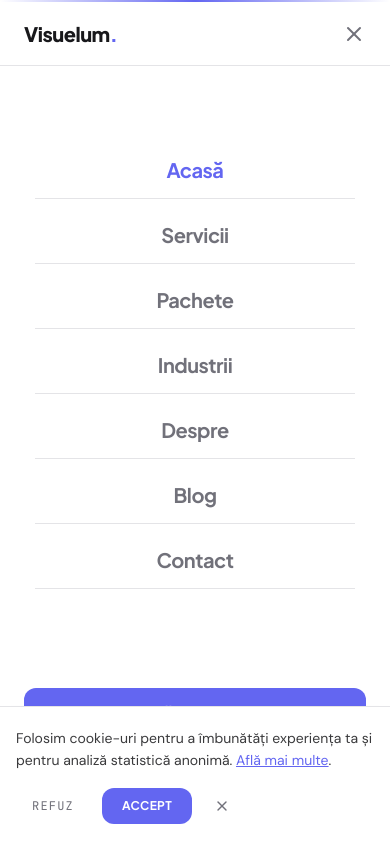
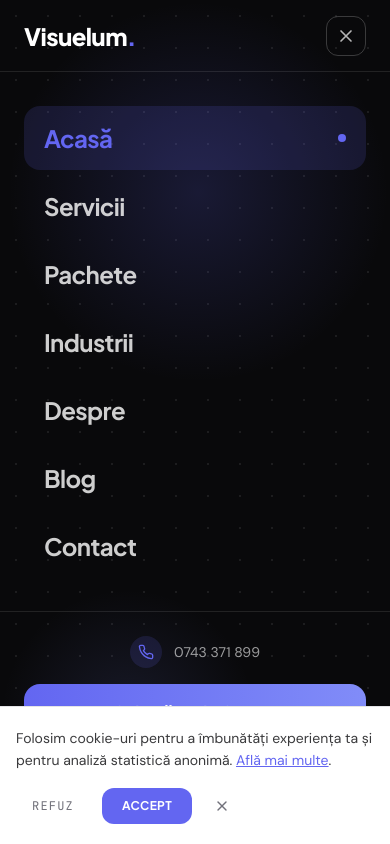
Before and after one commit to catalinalx8-dev/visuelum_nextjs, a Next.js app: page / in a window 390 px wide. Both pictures are taken after a click on the button 358 px from the left and 32 px from the top of the page. Shown: the top 844 px of the page. Built offline with nearby package versions, Linux system fonts and the light colour scheme.

Commit message:
feat: redesign Header component — premium glassmorphism + animated mobile menu
Agent-Logs-Url: https://github.com/catalinalx8-dev/visuelum_nextjs/sessions/e5f6979a-c3f8-45e9-87c2-37bc45cd1dd8

Co-authored-by: catalinalx8-dev <272113926+catalinalx8-dev@users.noreply.github.com>

```diff
--- a/components/layout/Header.tsx
+++ b/components/layout/Header.tsx
@@ -3,7 +3,8 @@
 import { useState, useEffect } from 'react'
 import Link from 'next/link'
 import { usePathname } from 'next/navigation'
-import { Menu, X, Phone, Instagram, Facebook } from 'lucide-react'
+import { Phone, Instagram, Facebook } from 'lucide-react'
+import { motion, AnimatePresence } from 'framer-motion'
 import { cn } from '@/lib/utils'
 import { siteConfig } from '@/lib/config'
 
@@ -36,6 +37,40 @@ const socialLinks = [
   { href: siteConfig.social.tiktok, label: 'TikTok', icon: TikTokIcon },
 ]
 
+function HamburgerButton({
+  isOpen,
+  onClick,
+}: {
+  isOpen: boolean
+  onClick: () => void
+}) {
+  return (
+    <button
+      className="lg:hidden relative flex flex-col items-center justify-center w-10 h-10 gap-[6px] rounded-xl hover:bg-stone/50 transition-colors"
+      onClick={onClick}
+      aria-label={isOpen ? 'Închide meniu' : 'Deschide meniu'}
+      aria-expanded={isOpen}
+      aria-controls="mobile-menu"
+    >
+      <motion.span
+        className="block h-0.5 w-5 bg-navy rounded-full"
+        animate={isOpen ? { rotate: 45, y: 8 } : { rotate: 0, y: 0 }}
+        transition={{ duration: 0.3, ease: 'easeInOut' }}
+      />
+      <motion.span
+        className="block h-0.5 w-5 bg-navy rounded-full"
+        animate={isOpen ? { opacity: 0, scaleX: 0 } : { opacity: 1, scaleX: 1 }}
+        transition={{ duration: 0.2 }}
+      />
+      <motion.span
+        className="block h-0.5 w-5 bg-navy rounded-full"
+        animate={isOpen ? { rotate: -45, y: -8 } : { rotate: 0, y: 0 }}
+        transition={{ duration: 0.3, ease: 'easeInOut' }}
+      />
+    </button>
+  )
+}
+
 export function Header() {
   const [scrolled, setScrolled] = useState(false)
   const [mobileOpen, setMobileOpen] = useState(false)
@@ -53,7 +88,9 @@ export function Header() {
 
   useEffect(() => {
     document.body.style.overflow = mobileOpen ? 'hidden' : ''
-    return () => { document.body.style.overflow = '' }
+    return () => {
+      document.body.style.overflow = ''
+    }
   }, [mobileOpen])
 
   const isActive = (link: NavLink) =>
@@ -64,24 +101,38 @@ export function Header() {
       {/* Main header */}
       <header
         className={cn(
-          'fixed top-0 left-0 right-0 z-40 transition-all duration-300 bg-white/95 backdrop-blur-md border-b border-stone',
-          scrolled ? 'shadow-sm' : ''
+          'fixed top-0 left-0 right-0 z-40 transition-all duration-300 backdrop-blur-xl',
+          scrolled
+            ? 'bg-white/95 shadow-lg shadow-navy/5 border-b border-stone/80 h-16'
+            : 'bg-white/80 border-b border-stone/40 h-[72px]'
         )}
       >
-        <div className="container-site">
-          <div className="flex items-center justify-between h-16 lg:h-[72px]">
+        <div className="container-site h-full">
+          <div className="flex items-center justify-between h-full">
 
             {/* Wordmark */}
             <Link
               href="/"
-              className="font-head font-extrabold text-xl text-navy tracking-tight hover:text-gold transition-colors flex-shrink-0"
+              className="font-head font-extrabold text-2xl text-navy tracking-tight hover:text-gold transition-colors duration-200 flex-shrink-0 flex items-center"
               aria-label={siteConfig.name}
             >
-              Visuelum<span className="text-gold">.</span>
+              Visuelum
+              <motion.span
+                className="text-gold"
+                animate={{ scale: [1, 1.4, 1] }}
+                transition={{
+                  duration: 0.5,
+                  repeat: 3,
+                  repeatDelay: 4,
+                  ease: 'easeInOut',
+                }}
+              >
+                .
+              </motion.span>
             </Link>
 
             {/* Desktop Nav */}
-            <nav className="hidden lg:flex items-center gap-5 xl:gap-6" aria-label="Navigare principală">
+            <nav className="hidden lg:flex items-center gap-1" aria-label="Navigare principală">
               {navLinks.map((link) => {
                 const active = isActive(link)
                 return (
@@ -89,119 +140,173 @@ export function Header() {
                     key={link.href}
                     href={link.href}
                     className={cn(
-                      'group relative font-mono text-[11px] uppercase tracking-[0.15em] transition-colors py-1',
-                      active ? 'text-gold' : 'text-muted hover:text-navy'
+                      'relative px-4 py-2 rounded-full font-body text-sm font-medium transition-all duration-200',
+                      active
+                        ? 'bg-gold/10 text-gold'
+                        : 'text-muted hover:bg-stone/60 hover:text-navy'
                     )}
                     aria-current={pathname === link.href ? 'page' : undefined}
                   >
                     {link.label}
-                    <span
-                      className={cn(
-                        'absolute -bottom-0.5 left-0 h-px bg-gold transition-all duration-200',
-                        active ? 'w-full' : 'w-0 group-hover:w-full'
-                      )}
-                    />
                   </Link>
                 )
               })}
             </nav>
 
             {/* Desktop right side */}
-            <div className="hidden lg:flex items-center gap-4 flex-shrink-0">
+            <div className="hidden lg:flex items-center gap-3 flex-shrink-0">
               <a
                 href={`tel:${siteConfig.phone}`}
-                className="flex items-center gap-1.5 font-mono text-[11px] uppercase tracking-[0.12em] text-muted hover:text-navy transition-colors"
+                className="flex items-center gap-2 text-sm font-body font-medium text-muted hover:text-navy transition-colors duration-200"
               >
-                <Phone className="h-3.5 w-3.5 flex-shrink-0" aria-hidden="true" />
+                <span className="flex items-center justify-center w-7 h-7 rounded-full bg-gold/10 text-gold flex-shrink-0">
+                  <Phone className="h-3.5 w-3.5" aria-hidden="true" />
+                </span>
                 {siteConfig.phoneDisplay}
               </a>
-              <Link href="/contact" className="btn-primary text-xs px-5 py-2.5">
+              <Link
+                href="/contact"
+                className="inline-flex items-center gap-2 px-5 py-2.5 bg-gradient-to-r from-gold to-gold-l text-white font-head font-bold text-sm rounded-full transition-all duration-200 hover:shadow-lg hover:shadow-gold/40 hover:-translate-y-0.5 active:translate-y-0 focus-visible:ring-2 focus-visible:ring-gold focus-visible:ring-offset-2"
+              >
                 Audit Gratuit
               </Link>
             </div>
 
             {/* Mobile hamburger */}
-            <button
-              className="lg:hidden p-2 -mr-1 text-navy rounded-lg hover:bg-stone/60 transition-colors"
+            <HamburgerButton
+              isOpen={mobileOpen}
               onClick={() => setMobileOpen(!mobileOpen)}
-              aria-label={mobileOpen ? 'Închide meniu' : 'Deschide meniu'}
-              aria-expanded={mobileOpen}
-              aria-controls="mobile-menu"
-            >
-              <Menu className="h-6 w-6" />
-            </button>
+            />
           </div>
         </div>
       </header>
 
       {/* Full-screen mobile menu */}
+      <AnimatePresence>
+        {mobileOpen && (
+          <motion.div
+            id="mobile-menu"
+            className="lg:hidden fixed inset-0 z-50 flex flex-col bg-navy-deep overflow-hidden"
+            initial={{ opacity: 0, x: '100%' }}
+            animate={{ opacity: 1, x: 0 }}
+            exit={{ opacity: 0, x: '100%' }}
+            transition={{ duration: 0.35, ease: [0.32, 0.72, 0, 1] }}
+            role="dialog"
+            aria-modal="true"
+            aria-label="Meniu navigare"
+          >
+            {/* Background decorations */}
+            <div className="absolute inset-0 dot-pattern opacity-20 pointer-events-none" aria-hidden="true" />
             <div
-        id="mobile-menu"
-        className={cn(
-          'lg:hidden fixed inset-0 z-50 flex flex-col bg-white transition-all duration-300 ease-out',
-          mobileOpen
-            ? 'opacity-100 pointer-events-auto'
-            : 'opacity-0 pointer-events-none'
-        )}
-        aria-hidden={!mobileOpen}
-      >
-        {/* Gold top line */}
-        <div className="h-0.5 bg-gradient-to-r from-transparent via-gold to-transparent w-full" />
+              className="absolute top-0 right-0 w-96 h-96 rounded-full pointer-events-none"
+              style={{ background: 'radial-gradient(circle, rgba(99,102,241,0.18) 0%, transparent 70%)' }}
+              aria-hidden="true"
+            />
+            <div
+              className="absolute bottom-0 left-0 w-64 h-64 rounded-full pointer-events-none"
+              style={{ background: 'radial-gradient(circle, rgba(129,140,248,0.12) 0%, transparent 70%)' }}
+              aria-hidden="true"
+            />
 
-        {/* Menu top bar */}
-        <div className="flex items-center justify-between px-6 h-16 flex-shrink-0 border-b border-stone">
+            {/* Top bar */}
+            <div className="relative flex items-center justify-between px-6 h-[72px] flex-shrink-0 border-b border-white/10">
               <Link
                 href="/"
-            className="font-head font-extrabold text-xl text-navy tracking-tight"
+                className="font-head font-extrabold text-2xl text-white tracking-tight flex items-center hover:text-white/80 transition-colors"
                 onClick={() => setMobileOpen(false)}
               >
                 Visuelum<span className="text-gold">.</span>
               </Link>
               <button
-            className="p-2 -mr-2 text-muted hover:text-navy transition-colors rounded-lg hover:bg-stone/60"
+                className="flex items-center justify-center w-10 h-10 rounded-xl border border-white/20 text-white/70 hover:text-white hover:border-white/40 transition-all duration-200"
                 onClick={() => setMobileOpen(false)}
                 aria-label="Închide meniu"
               >
-            <X className="h-6 w-6" />
+                <svg
+                  viewBox="0 0 24 24"
+                  fill="none"
+                  stroke="currentColor"
+                  strokeWidth={2}
+                  className="w-5 h-5"
+                  aria-hidden="true"
+                >
+                  <path d="M18 6L6 18M6 6l12 12" strokeLinecap="round" strokeLinejoin="round" />
+                </svg>
               </button>
             </div>
 
-        {/* Nav links — vertically + horizontally centered */}
-        <nav className="flex-1 flex flex-col items-center justify-center px-6 overflow-y-auto" aria-label="Navigare mobilă">
-          <ul className="flex flex-col items-center gap-2 w-full max-w-xs">
-            {navLinks.map((link) => (
-              <li key={link.href} className="w-full">
+            {/* Nav links — centered with stagger */}
+            <nav
+              className="relative flex-1 flex flex-col items-center justify-center px-6 overflow-y-auto"
+              aria-label="Navigare mobilă"
+            >
+              <ul className="flex flex-col items-center gap-1 w-full max-w-sm">
+                {navLinks.map((link, i) => {
+                  const active = isActive(link)
+                  return (
+                    <motion.li
+                      key={link.href}
+                      className="w-full"
+                      initial={{ opacity: 0, y: 24 }}
+                      animate={{ opacity: 1, y: 0 }}
+                      transition={{ delay: 0.08 + i * 0.07, duration: 0.4, ease: 'easeOut' }}
+                    >
                       <Link
                         href={link.href}
                         className={cn(
-                    'flex items-center justify-center py-3.5 border-b border-stone transition-colors w-full',
-                    isActive(link) ? 'text-gold' : 'text-muted hover:text-navy'
+                          'flex items-center justify-between w-full py-4 px-5 rounded-2xl transition-all duration-200',
+                          active
+                            ? 'bg-gold/15 text-gold'
+                            : 'text-white/80 hover:bg-white/5 hover:text-white'
                         )}
                         onClick={() => setMobileOpen(false)}
                         aria-current={pathname === link.href ? 'page' : undefined}
                       >
-                  <span className="font-head font-bold text-xl tracking-tight text-center">
+                        <span className="font-head font-bold text-2xl tracking-tight">
                           {link.label}
                         </span>
+                        {active && (
+                          <span
+                            className="w-2 h-2 rounded-full bg-gold flex-shrink-0"
+                            aria-hidden="true"
+                          />
+                        )}
                       </Link>
-              </li>
-            ))}
+                    </motion.li>
+                  )
+                })}
               </ul>
             </nav>
 
             {/* Bottom section */}
-        <div className="px-6 pb-10 pt-6 flex-shrink-0 space-y-5">
-          {/* CTA button */}
+            <motion.div
+              className="relative px-6 pb-10 pt-6 flex-shrink-0 space-y-4 border-t border-white/10"
+              initial={{ opacity: 0, y: 20 }}
+              animate={{ opacity: 1, y: 0 }}
+              transition={{ delay: 0.55, duration: 0.4 }}
+            >
+              {/* Phone */}
+              <a
+                href={`tel:${siteConfig.phone}`}
+                className="flex items-center justify-center gap-3 text-white/60 hover:text-white transition-colors duration-200 text-sm font-body"
+              >
+                <span className="flex items-center justify-center w-8 h-8 rounded-full bg-gold/15 text-gold flex-shrink-0">
+                  <Phone className="h-4 w-4" aria-hidden="true" />
+                </span>
+                {siteConfig.phoneDisplay}
+              </a>
+
+              {/* CTA */}
               <Link
                 href="/contact"
-            className="btn-primary w-full justify-center text-sm py-4 block text-center"
+                className="flex items-center justify-center w-full py-4 bg-gradient-to-r from-gold to-gold-l text-white font-head font-bold text-base rounded-2xl transition-all duration-200 hover:shadow-xl hover:shadow-gold/30 hover:-translate-y-0.5 active:translate-y-0 focus-visible:ring-2 focus-visible:ring-gold focus-visible:ring-offset-2 focus-visible:ring-offset-navy-deep"
                 onClick={() => setMobileOpen(false)}
               >
                 Solicită Audit Gratuit
               </Link>
 
-          {/* Social media */}
-          <div className="flex items-center justify-center gap-5 pt-1">
+              {/* Social links */}
+              <div className="flex items-center justify-center gap-4 pt-1">
                 {socialLinks.map(({ href, label, icon: Icon }) => (
                   <a
                     key={label}
@@ -209,14 +314,16 @@ export function Header() {
                     target="_blank"
                     rel="noopener noreferrer"
                     aria-label={label}
-                className="flex items-center justify-center w-10 h-10 rounded-full border border-stone text-muted hover:text-gold hover:border-gold/40 transition-colors"
+                    className="flex items-center justify-center w-11 h-11 rounded-full border border-white/20 text-white/50 hover:text-gold hover:border-gold/50 transition-all duration-200"
                   >
                     <Icon />
                   </a>
                 ))}
               </div>
-        </div>
-      </div>
+            </motion.div>
+          </motion.div>
+        )}
+      </AnimatePresence>
     </>
   )
 }
```
Also changed, not shown: 1 other file (tests, documents, lock files or other folders). Lines whose indentation alone changed are shown as unchanged.
